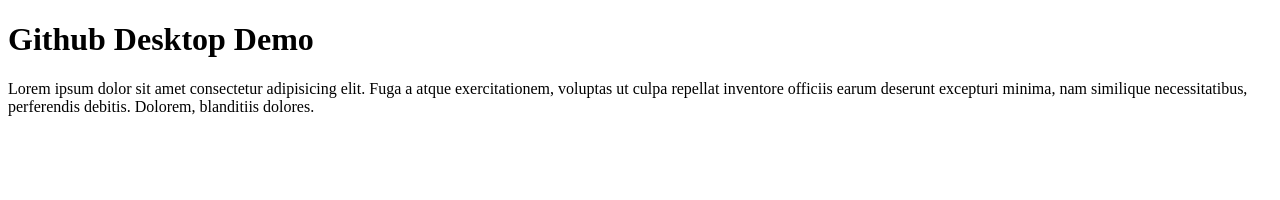
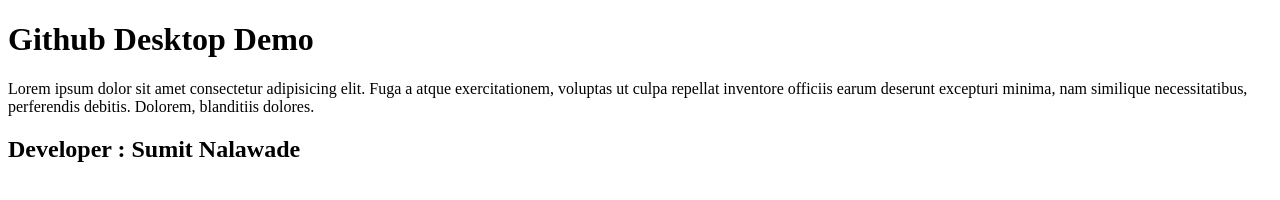
Before and after one commit to Nalawade18/github-desktop-demo, a plain HTML site: page index.html in a window 1280 px wide. Drawn offline with Linux system fonts and the light colour scheme.

Commit message:
Added h2 tag

```diff
--- a/index.html
+++ b/index.html
@@ -11,5 +11,7 @@
 
     <p>Lorem ipsum dolor sit amet consectetur adipisicing elit. Fuga a atque exercitationem, voluptas ut culpa repellat inventore officiis earum deserunt excepturi minima, nam similique necessitatibus, perferendis debitis. Dolorem, blanditiis dolores.</p>
 
+    <h2>Developer : Sumit Nalawade</h2>
+
 </body>
 </html>
```
